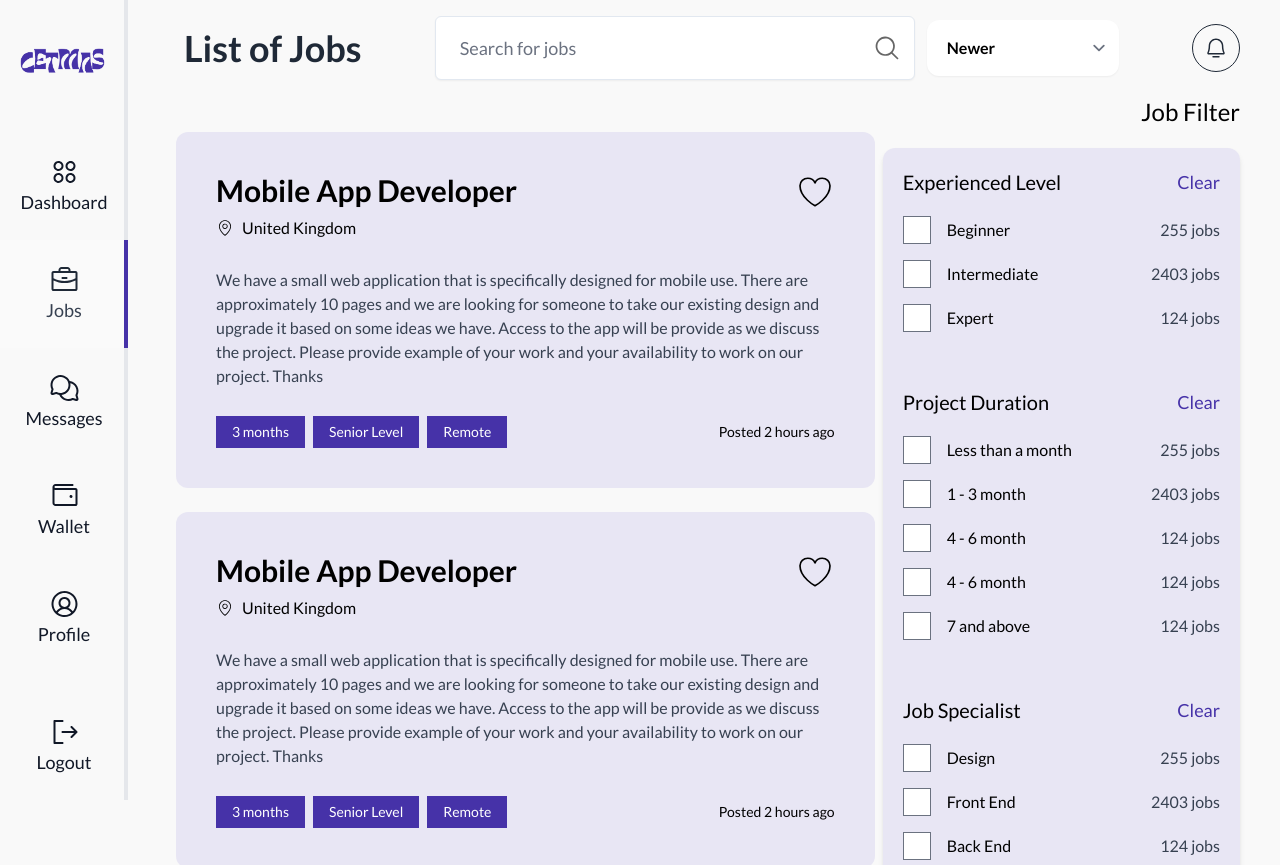
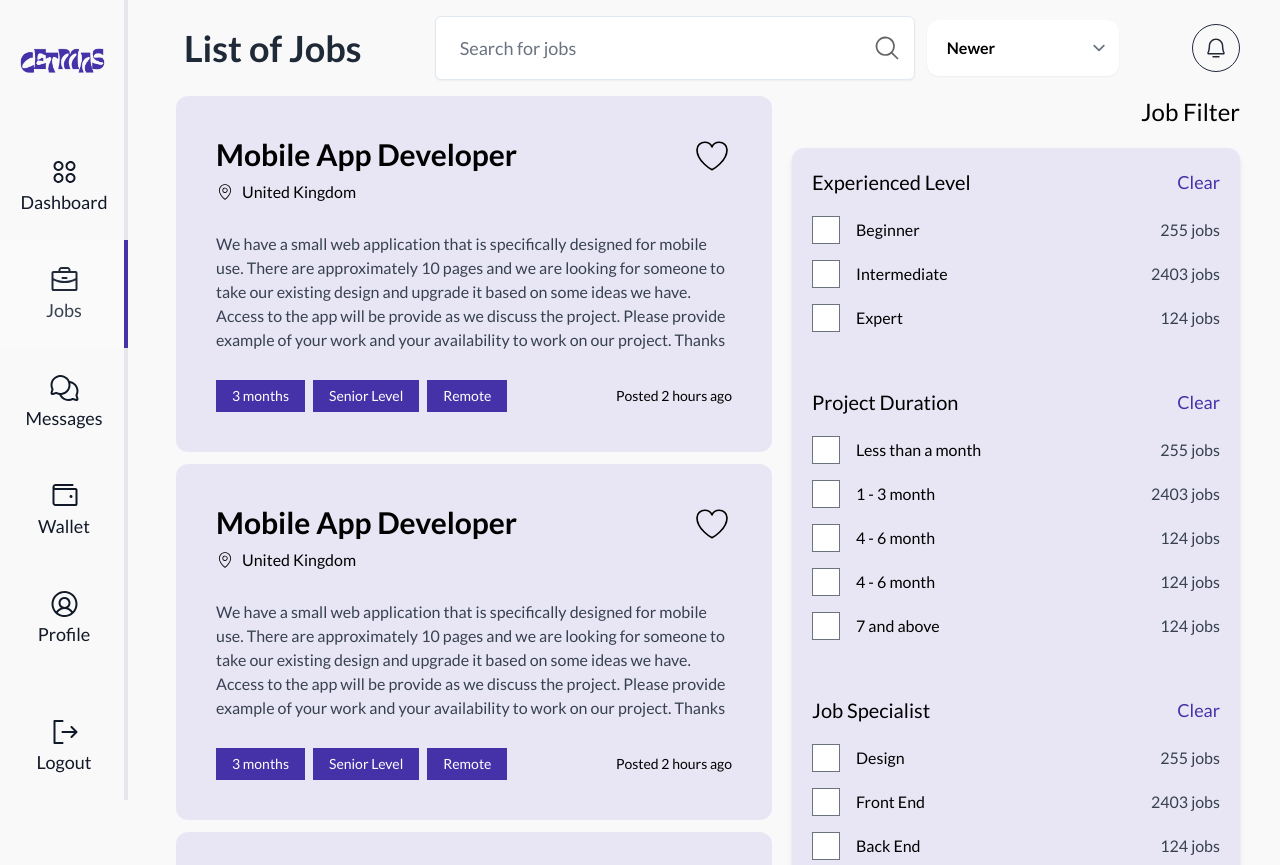
Before and after one commit to springboot20/CETMAS-LANDING-PAGE, a React (Vite) app: page /talent/jobs in a window 1280 px wide. Shown: the top 865 px of the page. Built offline with nearby package versions, Linux system fonts and the light colour scheme; a web font is replaced by a local one.

Commit message:
layout modified

```diff
--- a/src/pages/dashboard/talent/components/Filter.tsx
+++ b/src/pages/dashboard/talent/components/Filter.tsx
@@ -7,8 +7,8 @@ import { AdjustmentsHorizontalIcon } from "@heroicons/react/24/outline";
 
 export const JobFilter: React.FC = () => {
   return (
-    <div className="col-span-1 mt-4 sm:mt-0 flex-shrink-0">
-      <div className="lg:hidden fixed top-28 right-0 left-0">
+    <div className="relative flex-1 max-w-md w-full flex-col right-0 left-0 xl:ml-3 mt-4 sm:mt-0">
+      <div className="xl:hidden fixed top-28 right-0 left-0">
         <DisclosureButton className="bg-gray-200 rounded-md py-2 px-3 flex items-center gap-2 absolute right-6">
           <AdjustmentsHorizontalIcon className="h-8" />
           <span className="capitalize text-base">filter jobs</span>
@@ -200,7 +200,7 @@ export const JobFilter: React.FC = () => {
         </DisclosurePanel>
       </div>
 
-      <div className="hidden lg:block">
+      <div className="hidden xl:block">
         <h1 className="text-lg lg:text-xl font-normal xl:text-2xl capitalize text-right">
           job filter
         </h1>
--- a/src/pages/dashboard/talent/components/Lists.tsx
+++ b/src/pages/dashboard/talent/components/Lists.tsx
@@ -4,7 +4,7 @@ import { JobCard } from "./Card";
 
 export const JobLists: React.FC = () => {
   return (
-    <div className="col-span-2 w-full flex flex-col gap-6 px-2 h-screen job-list mt-9">
+    <div className="flex-shrink-0 relative left-0 right-0 flex-1 xl:right-[28rem] xl:max-w-[calc(100%-28rem)] space-y-3 px-2 h-screen job-list mt-20 xl:mt-0">
       {data.map((c) => (
         <JobCard key={c.id} {...c} />
       ))}
--- a/src/pages/dashboard/talent/jobs/Jobs.tsx
+++ b/src/pages/dashboard/talent/jobs/Jobs.tsx
@@ -4,8 +4,8 @@ import { JobFilter } from "../components/Filter";
 
 const Jobs: React.FC = () => {
   return (
-    <section className="mt-24 px-4 xl:px-10 lg:px-10">
-      <div className="grid grid-cols-1 lg:grid-cols-3">
+    <section className="mt-24 px-4 xl:px-10">
+      <div className="relative flex items-stretch flex-col xl:flex-row xl:justify-between flex-shrink-0">
         <JobLists />
         <JobFilter />
       </div>
```
